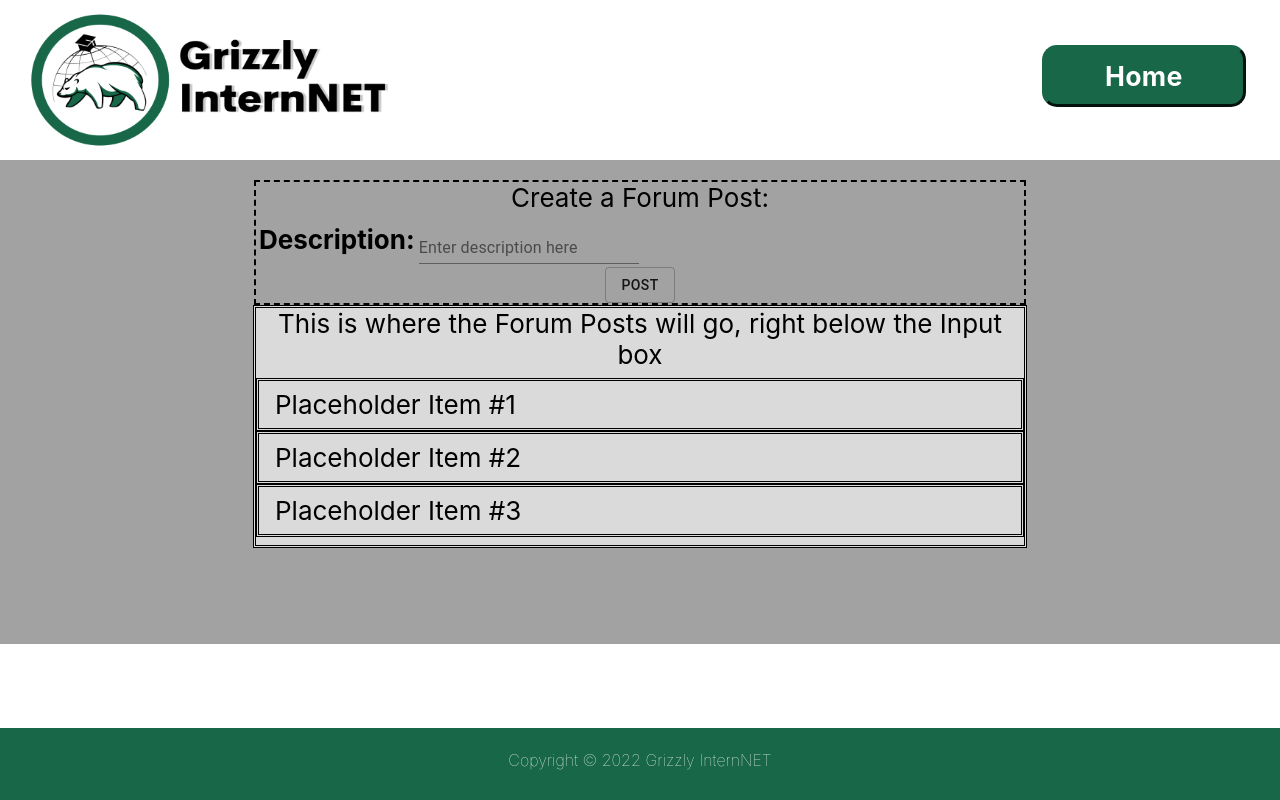
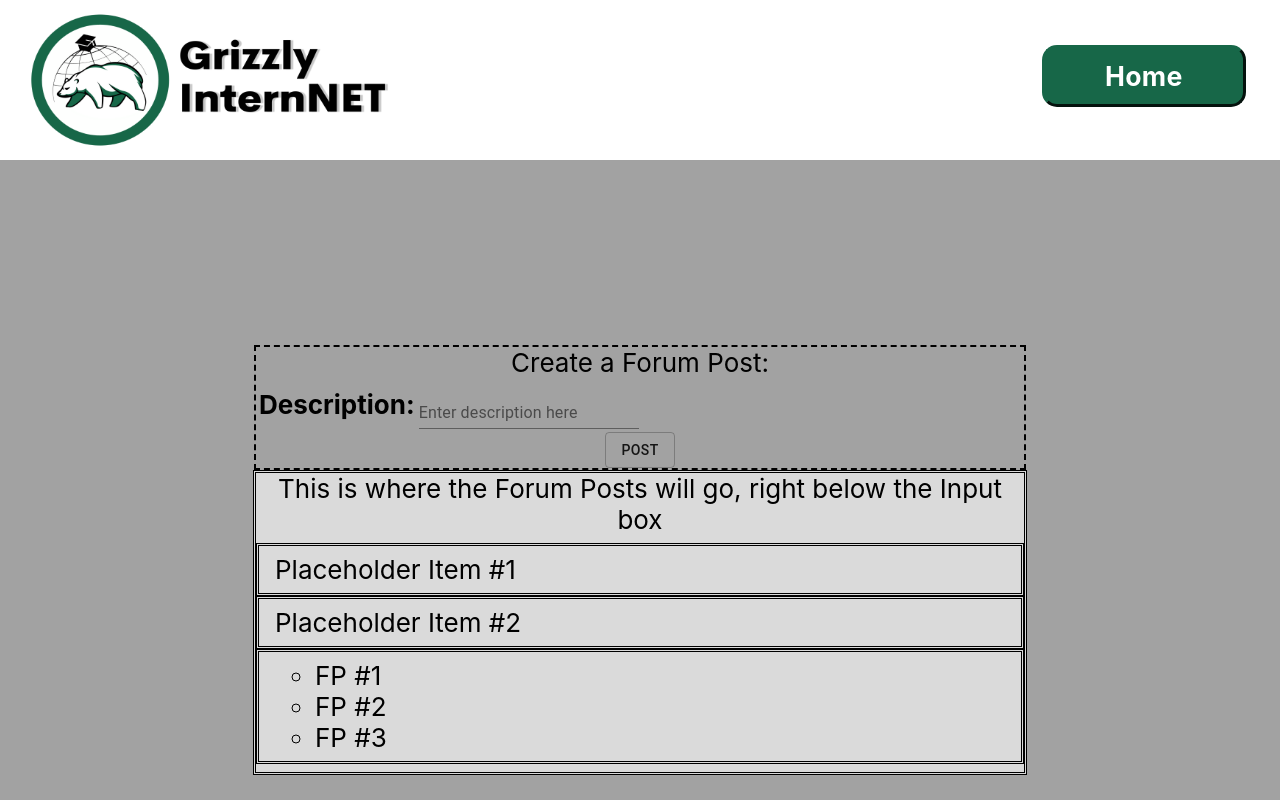
Before and after one commit to DrJava1000/GGCInternNet, a React (Create React App) app: page /ForumPost in a window 1280 px wide. Shown: the top 800 px of the page. Built offline with nearby package versions, Linux system fonts and the light colour scheme; no server answers.

Commit message:
Added partially-functioning list for forum posts

```diff
--- a/src/page_specific_components/private_pages/forum_post/ForumPost.js
+++ b/src/page_specific_components/private_pages/forum_post/ForumPost.js
@@ -9,7 +9,8 @@ import { List } from "../../../../node_modules/@material-ui/core/index";
 import { ListItem } from "../../../../node_modules/@material-ui/core/index";
 import { Divider } from "../../../../node_modules/@material-ui/core/index";
 
-//var fptest = new ForumPost();
+let forumposts = ['FP #1', 'FP #2', 'FP #3'];
+let listItems = forumposts.map((forumposts) => <li>{forumposts}</li>)
 
 class ForumPost extends Component {
     constructor(props) {
@@ -36,6 +37,8 @@ class ForumPost extends Component {
 
         //Placeholder "alert" function to test ForumPost object
         alert('Text Description: ' + this.state.textDescription);
+
+        listItems.push(this.state.textDescription);
 
         //Code to submit ForumPost object somewhere
         //createForumPost(this.state.textDescription);
@@ -88,7 +91,7 @@ class ForumPost extends Component {
                                     Placeholder Item #2
                                 </ListItem>
                                 <ListItem className={styles.PostListItem}>
-                                    Placeholder Item #3
+                                    <ul>{listItems}</ul>
                                 </ListItem>
                             </List>
                         </div>
--- a/src/page_specific_components/private_pages/forum_post/forumpost.module.css
+++ b/src/page_specific_components/private_pages/forum_post/forumpost.module.css
@@ -56,7 +56,7 @@
 .bodyMain
 {
   background-color: #a2a2a2;
-  height: 70vh;
+  height: 140vh;
   width: 100%;
   margin: auto;
   display: flex;
```
